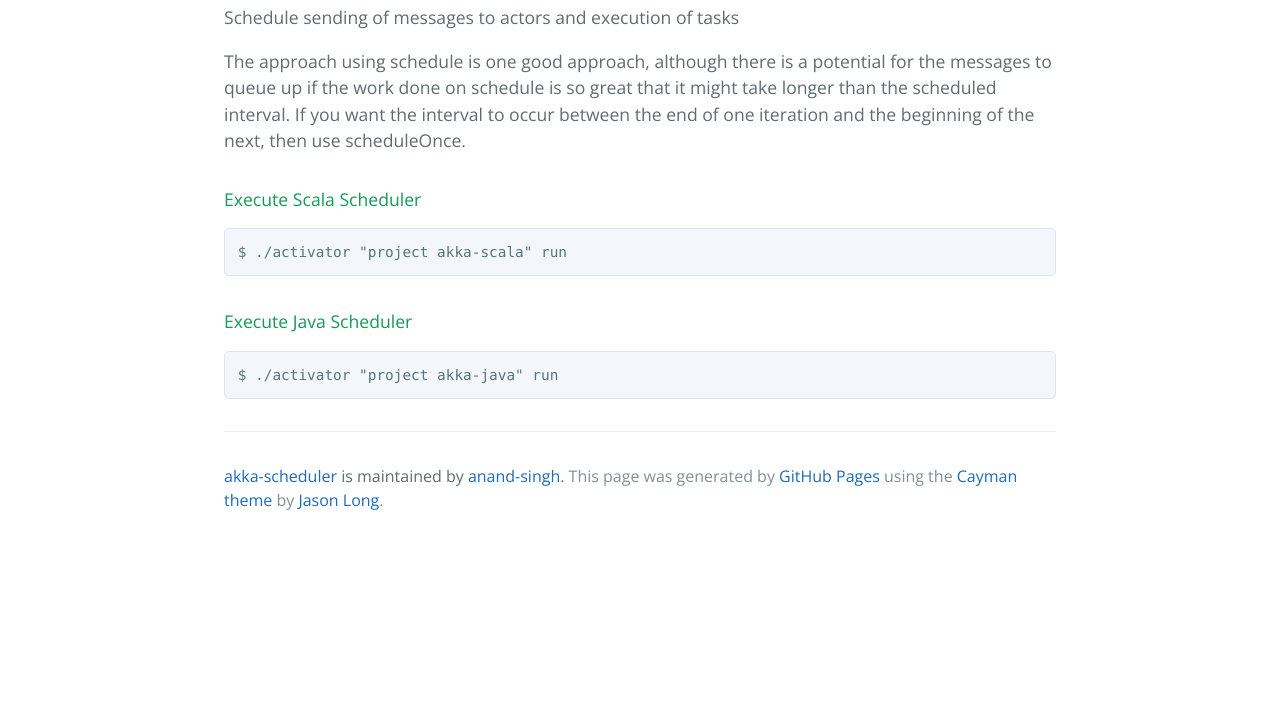
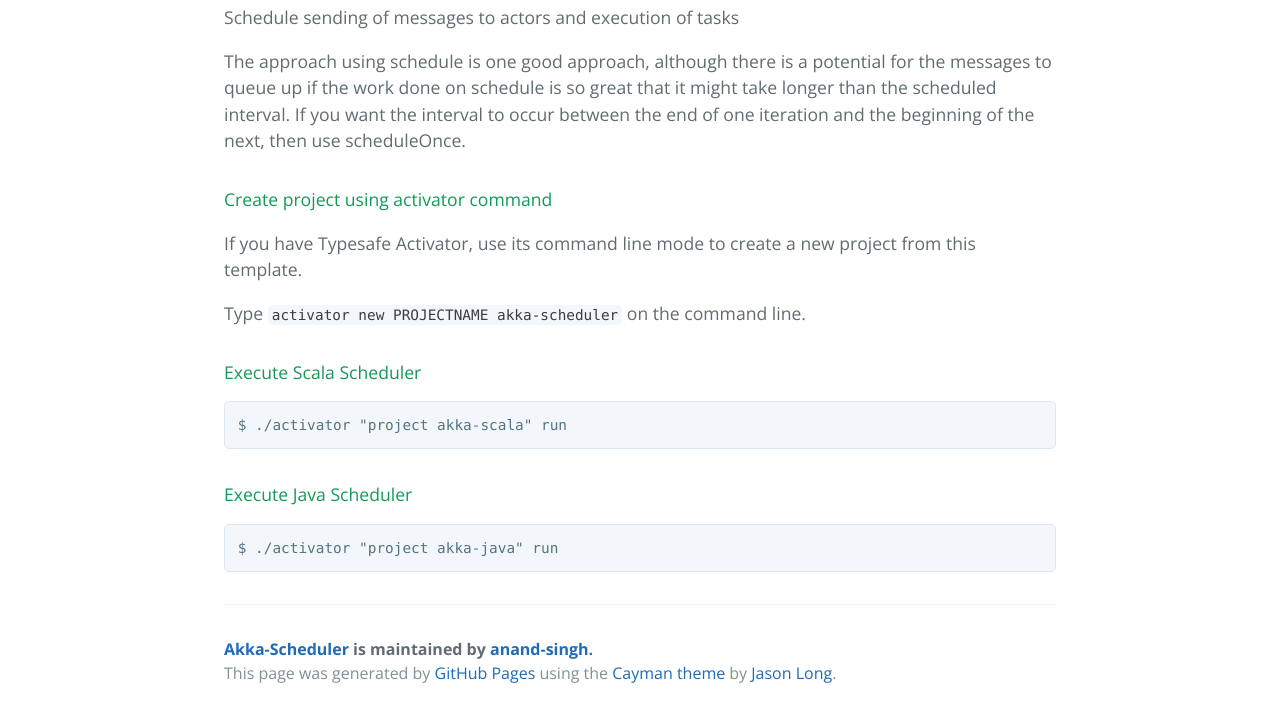
Before and after one commit to techmonad/akka-scheduler, a plain HTML site: page index.html in a window 1280 px wide. Shown: the part 481-1198 px from the top of the page. Before the commit the page ends 1025 px from the top, so only its background shows below. Drawn offline with nearby package versions, Linux system fonts and the light colour scheme.

Commit message:
Create gh-pages branch via GitHub

```diff
--- a/index.html
+++ b/index.html
@@ -20,11 +20,19 @@
 
     <section class="main-content">
       <h1>
-<a id="akka-scheduler" class="anchor" href="#akka-scheduler" aria-hidden="true"><span class="octicon octicon-link"></span></a>akka-scheduler</h1>
+<a id="akka-scheduler" class="anchor" href="#akka-scheduler" aria-hidden="true"><span class="octicon octicon-link"></span></a><a href="http://www.typesafe.com/activator/template/akka-scheduler">akka-scheduler</a>
+</h1>
 
 <p>Schedule sending of messages to actors and execution of tasks</p>
 
 <p>The approach using schedule is one good approach, although there is a potential for the messages to queue up if the work done on schedule is so great that it might take longer than the scheduled interval. If you want the interval to occur between the end of one iteration and the beginning of the next, then use scheduleOnce.</p>
+
+<h4>
+<a id="create-project-using-activator-command" class="anchor" href="#create-project-using-activator-command" aria-hidden="true"><span class="octicon octicon-link"></span></a>Create project using activator command</h4>
+
+<p>If you have Typesafe Activator, use its command line mode to create a new project from this template.</p>
+
+<p>Type <code>activator new PROJECTNAME akka-scheduler</code> on the command line. </p>
 
 <h4>
 <a id="execute-scala-scheduler" class="anchor" href="#execute-scala-scheduler" aria-hidden="true"><span class="octicon octicon-link"></span></a>Execute Scala Scheduler</h4>
@@ -39,7 +47,7 @@
 </code></pre>
 
       <footer class="site-footer">
-        <span class=""><a href="https://github.com/anand-singh/akka-scheduler">akka-scheduler</a> is maintained by <a href="https://github.com/anand-singh">anand-singh</a>.</span>
+        <span class="site-footer-owner"><a href="https://github.com/anand-singh/akka-scheduler">Akka-Scheduler</a> is maintained by <a href="https://github.com/anand-singh">anand-singh</a>.</span>
 
         <span class="site-footer-credits">This page was generated by <a href="https://pages.github.com">GitHub Pages</a> using the <a href="https://github.com/jasonlong/cayman-theme">Cayman theme</a> by <a href="https://twitter.com/jasonlong">Jason Long</a>.</span>
       </footer>
```
Also changed, not shown: params.json (+1 -1 lines).
